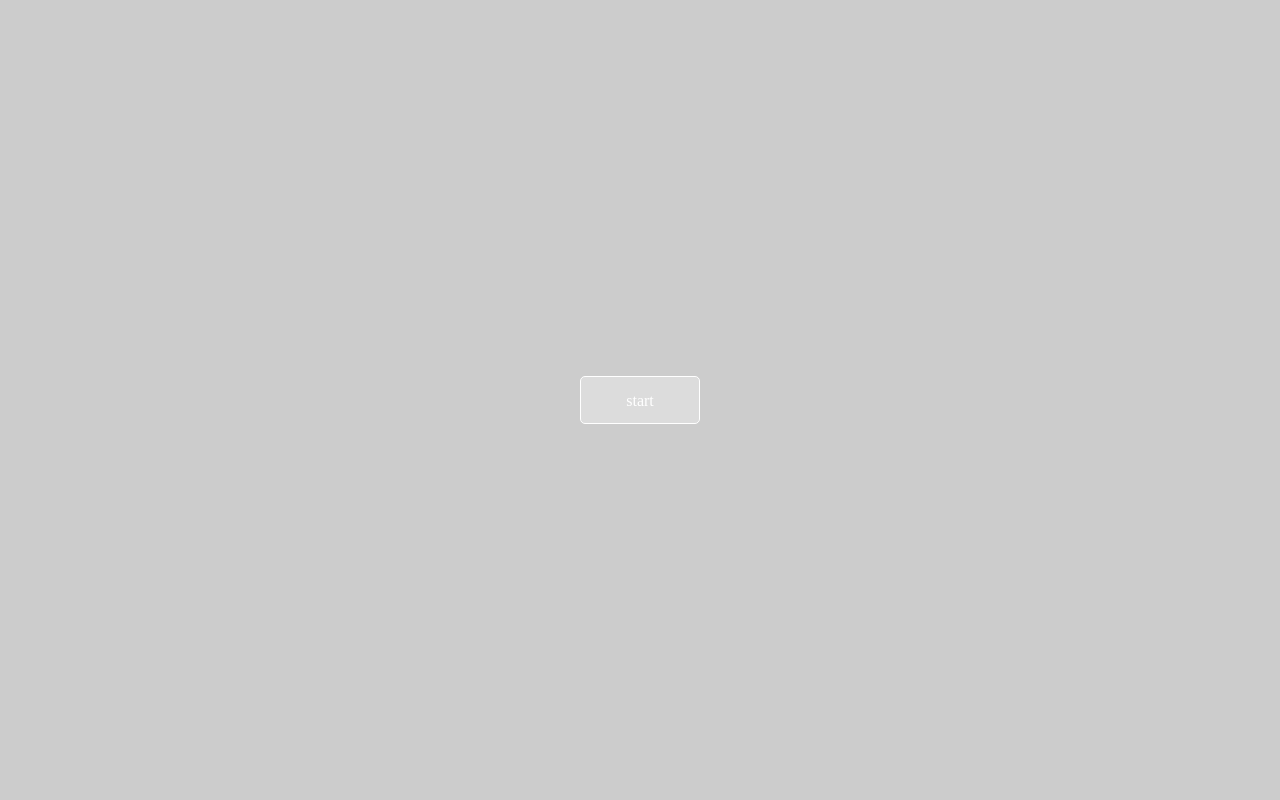
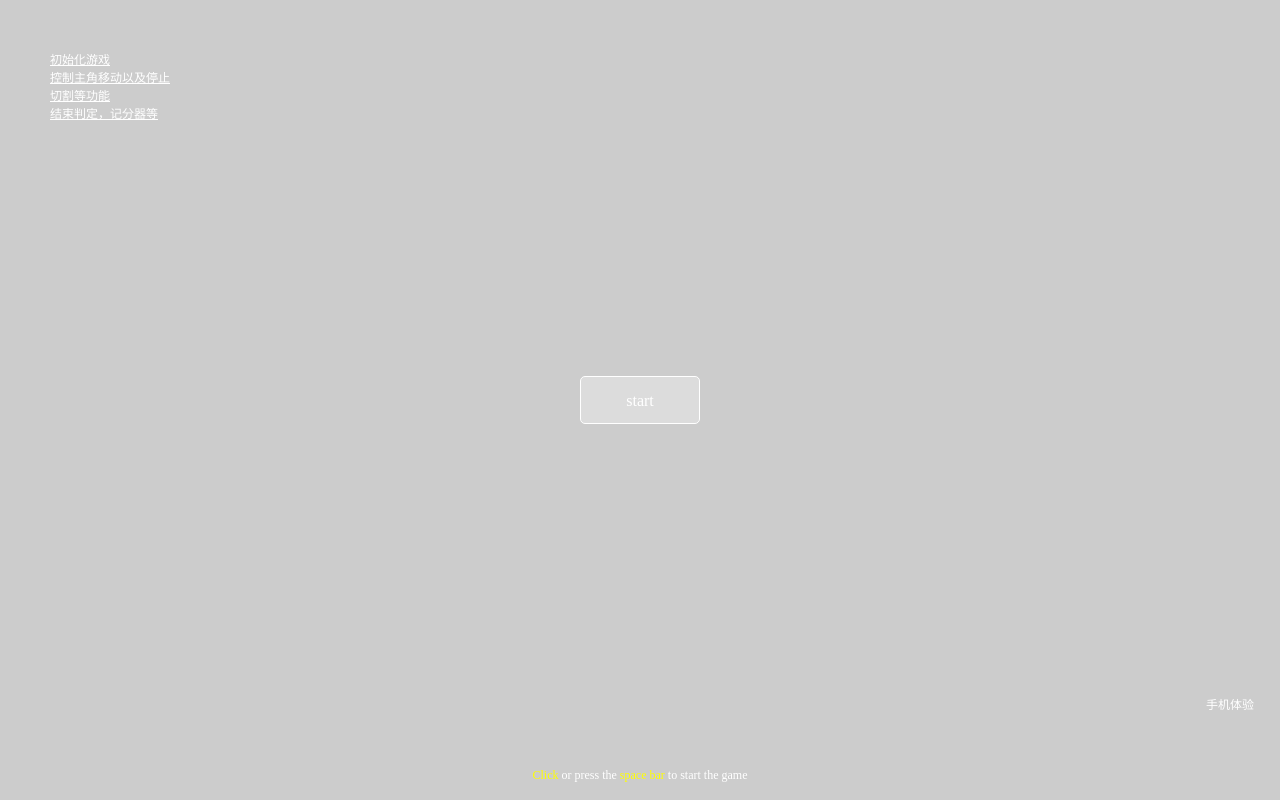
Before and after one commit to sunhuapeng/stacking-blocks, a website: page src/html/index.html in a window 1280 px wide. Drawn offline with Linux system fonts and the light colour scheme; animation ran at ten frames a second; files whose address does not match are found by name.

Commit message:
优化游戏

```diff
--- a/package.json
+++ b/package.json
@@ -16,6 +16,7 @@
     "@markusende/heatmap.js": "^2.0.6",
     "@tweenjs/tween.js": "^17.4.0",
     "async": "^2.6.2",
+    "qrcode": "^1.4.4",
     "style-resources-loader": "^1.3.3",
     "three": "^0.110.0"
   },
--- a/src/html/index.html
+++ b/src/html/index.html
@@ -43,17 +43,78 @@
         cursor: pointer;
         z-index: 999;
       }
-      #mark{
+      #mark {
         width: 100%;
         height: 100vh;
-        background: rgba(0,0,0,0.2);
+        background: rgba(0, 0, 0, 0.2);
         position: absolute;
         top: 0;
         left: 0;
       }
+      .links {
+        position: fixed;
+        top: 50px;
+        left: 50px;
+        z-index: 2;
+      }
+      a {
+        display: inline-block;
+        color: #ffffff;
+        font-size: 12px;
+      }
+
+      .start-text {
+        position: fixed;
+        z-index: 3;
+        bottom: 5px;
+        text-align: center;
+        color: #ffffff;
+        width: 100%;
+        font-size: 12px;
+      }
+      .start-text span {
+        color: yellow;
+      }
+      @media screen and (max-width: 800px) {
+        .links,.qr-code {
+          display: none;
+        }
+      }
+      .qr-code{
+        position: fixed;
+        bottom: 5px;
+        right: 10px;
+        z-index: 4;
+        width: 80px;
+        height: 100px;
+        font-size: 12px;
+        color: #ffffff;
+        text-align: center;
+      }
     </style>
   </head>
   <body>
+    <div class="links">
+      <a href="https://juejin.cn/post/6911909496050843655" target="_blank"
+        >初始化游戏</a
+      ><br />
+      <a href="https://juejin.cn/post/6911947391369216013" target="_blank"
+        >控制主角移动以及停止</a
+      ><br />
+      <a href="https://juejin.cn/post/6912306652632842247" target="_blank"
+        >切割等功能</a
+      ><br />
+      <a href="https://juejin.cn/post/6912362707928907790" target="_blank"
+        >结束判定，记分器等</a
+      >
+    </div>
+    <div class="qr-code">
+      手机体验
+      <canvas width="80" height="80" id="qr-code"></canvas>
+    </div>
+    <p class="start-text">
+      <span>Click</span> or press the <span>space bar</span> to start the game
+    </p>
     <div id="fraction">0</div>
     <div id="mark">
       <div id="start-game">start</div>
--- a/src/playGame/initGame.ts
+++ b/src/playGame/initGame.ts
@@ -51,6 +51,8 @@ class CreateGame {
 
     this.initAmmo()
     window.addEventListener('keydown', this.leadStop.bind(this))
+    document.body.onclick = this.leadStop.bind(this, 'click')
+    window.onclick = this.leadStop.bind(this, 'click')
   }
   async initAmmo() {
     this.physics = await AmmoPhysics();
@@ -158,10 +160,10 @@ class CreateGame {
     }
   }
   // 键盘空格控制主角
-  leadStop(event): void {
+  leadStop(event, type): void {
     // 判断是否点击空格
     console.log('点击空格')
-    if (event.keyCode === 32) {
+    if (event.keyCode === 32 || type.type === 'click') {
       if (this.tween && !this.isOver) {
         // 暂停动画
         this.tween.tween.stop()
```
Also changed, not shown: src/screen/index.ts (+15 -45 lines), 1 other file.
